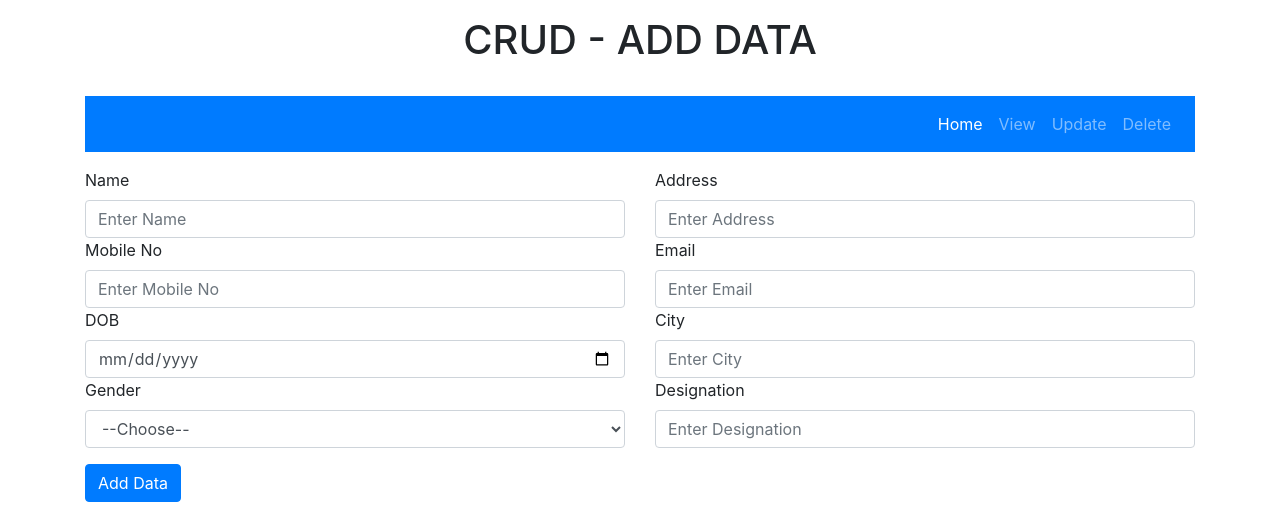
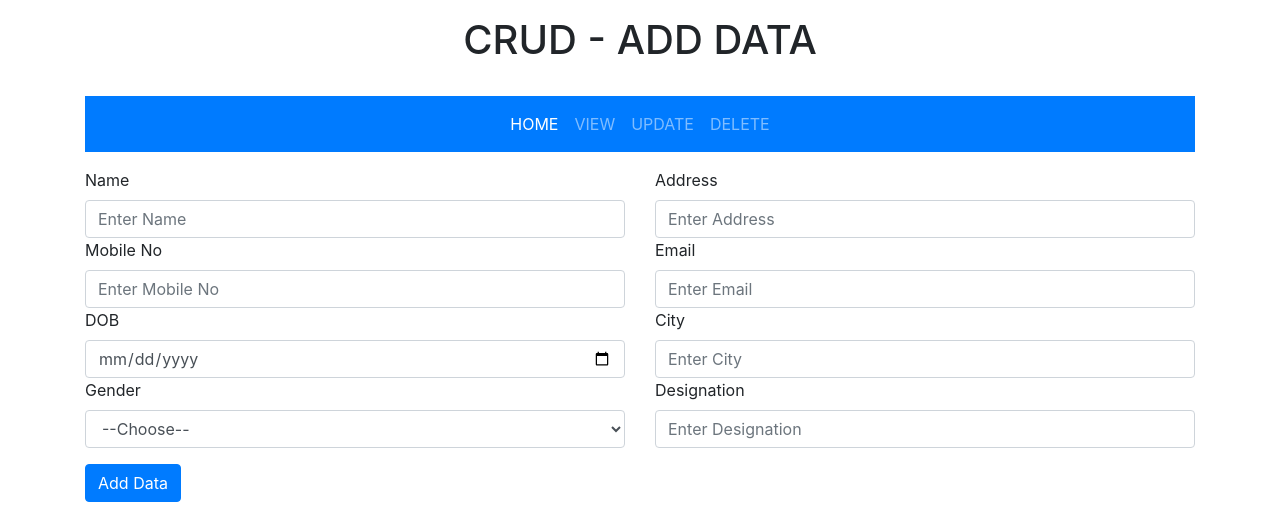
Before and after one commit to vinayaksutar-work/CRUD---PHP, a PHP site: page /index.php in a window 1280 px wide. Shown: the top 517 px of the page. Run offline with PHP 8.4, Linux system fonts and the light colour scheme; data comes from the database, SQL or seed files in the repository; some libraries are stand-ins or nearby versions.

Commit message:
make nav item dynamic

```diff
--- a/navbar.php
+++ b/navbar.php
@@ -2,19 +2,19 @@
   <button class="navbar-toggler" type="button" data-toggle="collapse" data-target="#navbarNav" aria-controls="navbarNav" aria-expanded="false" aria-label="Toggle navigation">
     <span class="navbar-toggler-icon"></span>
   </button>
-  <div class="collapse navbar-collapse justify-content-end" id="navbarNav">
+  <div class="collapse navbar-collapse justify-content-center" id="navbarNav">
     <ul class="navbar-nav">
-      <li class="nav-item active">
-        <a class="nav-link" href="index.php">Home</a>
+      <li class="nav-item <?php if($title == 'Home'){ echo 'active';} ?>">
+        <a class="nav-link" href="index.php">HOME</a>
+      </li>
+      <li class="nav-item <?php if($title == 'View'){ echo 'active';} ?>">
+        <a class="nav-link" href="view.php">VIEW</a>
+      </li>
+      <li class="nav-item <?php if($title == 'Update'){ echo 'active';} ?>">
+        <a class="nav-link" href="view.php">UPDATE</a>
       </li>
       <li class="nav-item">
-        <a class="nav-link" href="view.php">View</a>
-      </li>
-      <li class="nav-item">
-        <a class="nav-link" href="view.php">Update</a>
-      </li>
-      <li class="nav-item">
-        <a class="nav-link" href="view.php">Delete</a>
+        <a class="nav-link" href="view.php">DELETE</a>
       </li>
     </ul>
   </div>
```
